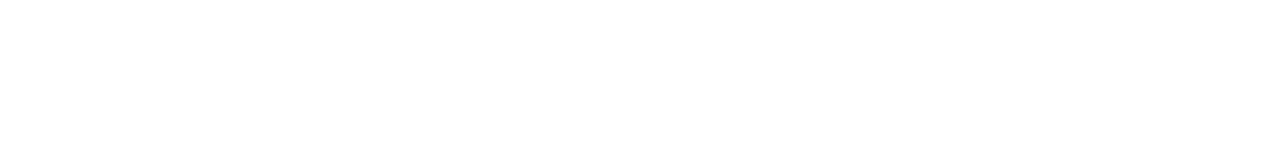
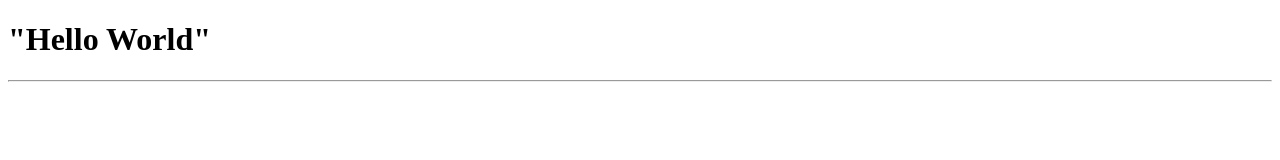
Before and after one commit to MattiaScacchi/htmlcss-hello, a plain HTML site: page index.html in a window 1280 px wide. Drawn offline with Linux system fonts and the light colour scheme.

Commit message:
aggiunto header

```diff
--- a/index.html
+++ b/index.html
@@ -7,6 +7,9 @@
     <title>Hello HTML</title>
 </head>
 <body>
-
+    <header>
+        <h1>"Hello World"</h1>
+        <hr>
+    </header>
 </body>
 </html>
```
